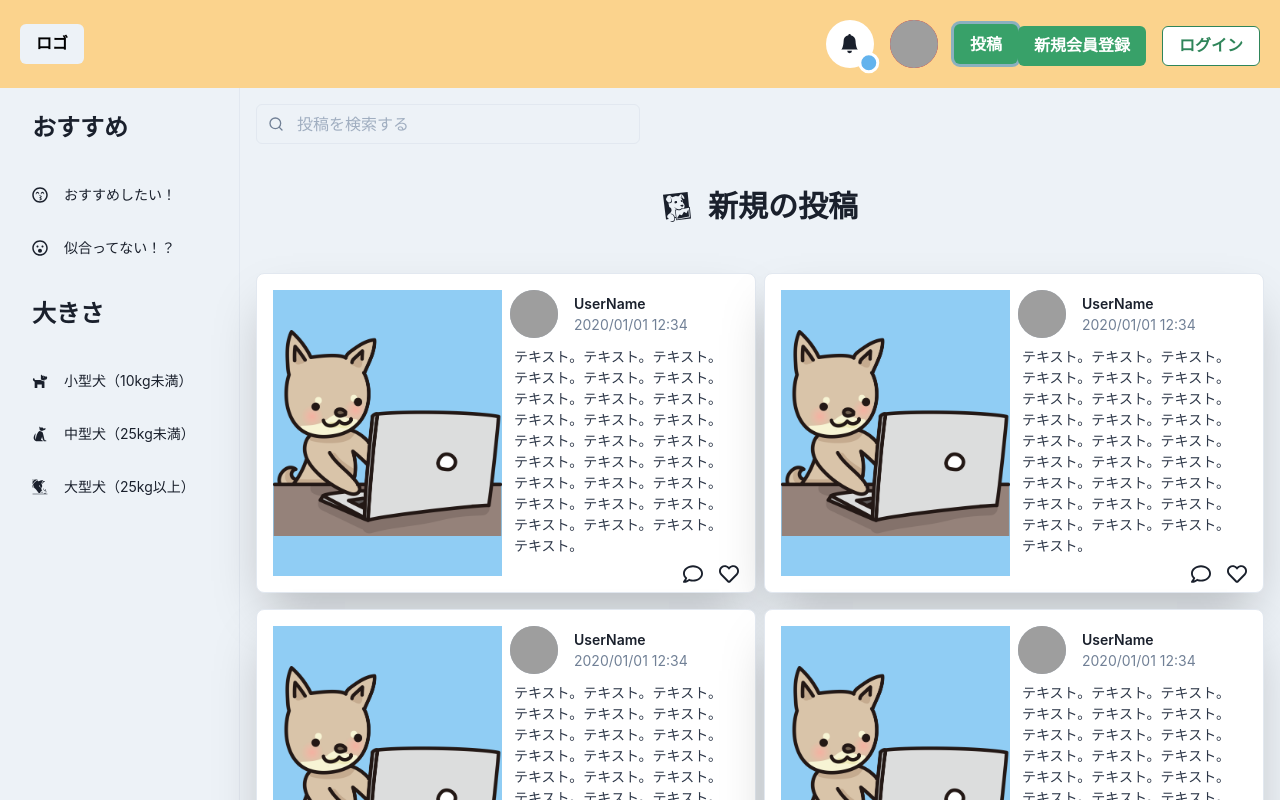
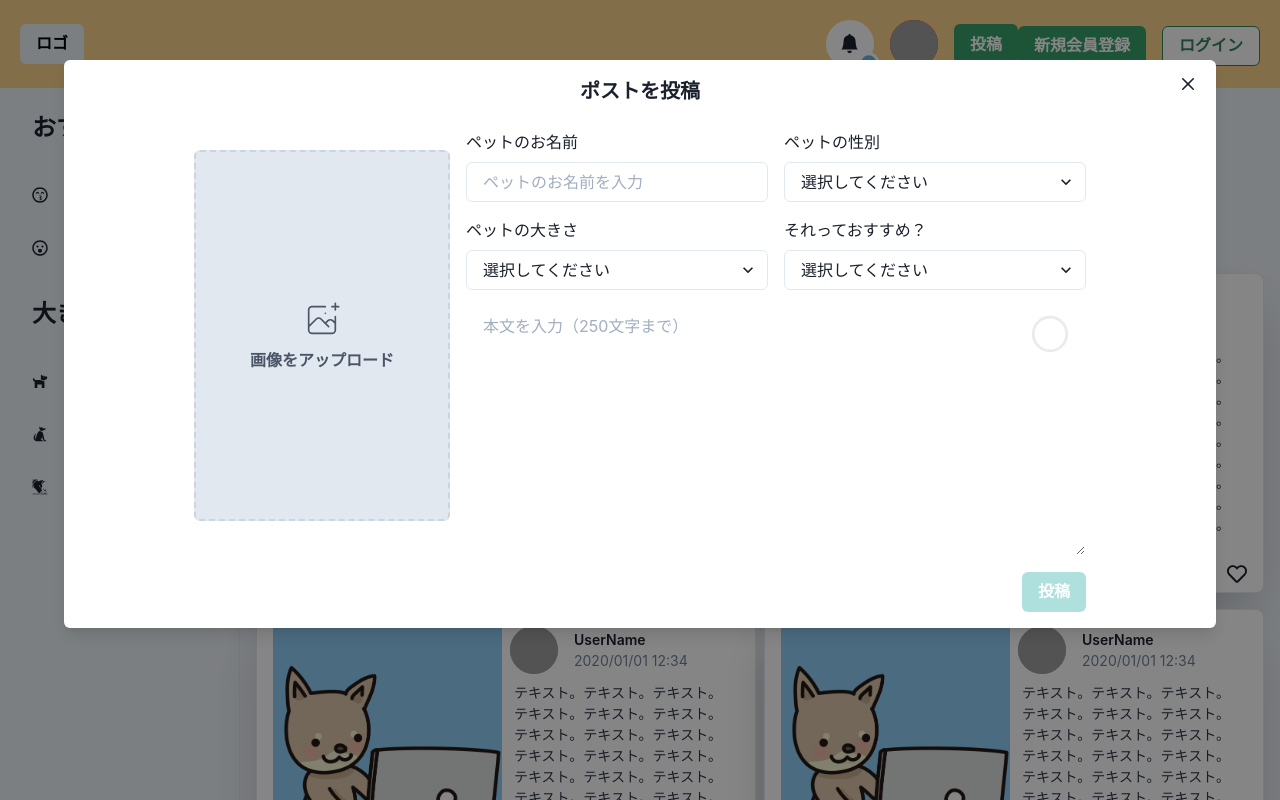
Before and after one commit to Mimu-salon/wonder-clothes, a Next.js app: page / in a window 1280 px wide. Both pictures are taken after a click on the button "投稿". Shown: the top 800 px of the page. Built offline with nearby package versions, Linux system fonts and the light colour scheme; grey boxes are pictures that could not be loaded.

Commit message:
✨ Create post modal

```diff
--- /dev/null
+++ b/src/components/atomic/atoms/ImageArea.tsx
@@ -0,0 +1,62 @@
+import { Center, Icon, Img, Input, Stack, Text, VisuallyHidden } from '@chakra-ui/react';
+import type { Dispatch, SetStateAction, VFC } from 'react';
+import { useState } from 'react';
+import { memo } from 'react';
+
+type Props = {
+  image?: string;
+  setImage: Dispatch<SetStateAction<File | string | null>>;
+};
+
+export const ImageArea: VFC<Props> = memo((props) => {
+  const { image, setImage } = props;
+
+  const [preview, setPreview] = useState(image ?? 'none');
+
+  const onChangeFlie = (e: React.ChangeEvent<HTMLInputElement>) => {
+    const files = e.target.files;
+    if (files) {
+      setPreview(window.URL.createObjectURL(files[0]));
+      setImage(files[0]);
+    }
+  };
+
+  return (
+    <label htmlFor="imageFile">
+      <VisuallyHidden>
+        <Input id="imageFile" type="file" accept="image/*" onChange={onChangeFlie} />
+      </VisuallyHidden>
+      {preview === 'none' ? (
+        <Center
+          w={{ base: '330px', lg: '20vw' }}
+          h={{ base: '470px', lg: '29vw' }}
+          bg="gray.200"
+          borderWidth={2}
+          borderColor="gray.300"
+          borderStyle="dashed"
+          rounded="md"
+          mt="20px"
+          transition="all 0.9s"
+          _hover={{ opacity: 0.8 }}>
+          <Stack color="gray.600">
+            <Icon mx="auto" boxSize={10} stroke="currentColor" fill="none" viewBox="0 0 48 48" aria-hidden="true">
+              <path
+                d="M28 8H12a4 4 0 00-4 4v20m32-12v8m0 0v8a4 4 0 01-4 4H12a4 4 0 01-4-4v-4m32-4l-3.172-3.172a4 4 0 00-5.656 0L28 28M8 32l9.172-9.172a4 4 0 015.656 0L28 28m0 0l4 4m4-24h8m-4-4v8m-12 4h.02"
+                strokeWidth="2"
+                strokeLinecap="round"
+                strokeLinejoin="round"
+              />
+            </Icon>
+            <Text fontWeight="bold" fontSize="16px">
+              画像をアップロード
+            </Text>
+          </Stack>
+        </Center>
+      ) : (
+        <Center w={{ base: '330px', lg: '20vw' }} h={{ base: '470px', lg: '29vw' }}>
+          <Img src={preview} alt="preview" />
+        </Center>
+      )}
+    </label>
+  );
+});
--- /dev/null
+++ b/src/components/atomic/molecules/NewPostModal.tsx
@@ -0,0 +1,170 @@
+/* eslint-disable jsx-a11y/no-autofocus */
+import {
+  Box,
+  Center,
+  CircularProgress,
+  Flex,
+  FormControl,
+  FormLabel,
+  Input,
+  Modal,
+  ModalBody,
+  ModalCloseButton,
+  ModalContent,
+  ModalHeader,
+  ModalOverlay,
+  Select,
+  Stack,
+  Text,
+  Textarea,
+} from '@chakra-ui/react';
+import type { VFC } from 'react';
+import { useState } from 'react';
+import { memo } from 'react';
+
+import { ImageArea } from '../atoms/ImageArea';
+import { PrimaryButton } from '../atoms/PrimaryButton';
+
+type Props = {
+  isOpen: boolean;
+  onClose: () => void;
+  // eslint-disable-next-line @typescript-eslint/no-explicit-any
+  postData?: any;
+  //型Postsを定義予定
+};
+
+export const NewPostModal: VFC<Props> = memo((props) => {
+  const { isOpen, onClose, postData } = props;
+
+  const [image, setImage] = useState<File | string | null>(null);
+  const [petName, setPetName] = useState('');
+  const [petGender, setPetGender] = useState('');
+  const [petSize, setPetSize] = useState('');
+  const [recommend, setRecommend] = useState('');
+  const [postMessage, setPostMessage] = useState('');
+
+  const [disableSubmit, setDisableSubmit] = useState(true);
+  const [isLoading, setIsLoading] = useState(false);
+
+  const onChangePetName = (e: React.ChangeEvent<HTMLInputElement>) => setPetName(e.target.value);
+  const onChangePetGender = (e: React.ChangeEvent<HTMLSelectElement>) => setPetGender(e.target.value);
+  const onChangePetSize = (e: React.ChangeEvent<HTMLSelectElement>) => setPetSize(e.target.value);
+  const onChangeRecommend = (e: React.ChangeEvent<HTMLSelectElement>) => setRecommend(e.target.value);
+
+  const handlePostMessageChange = (e: React.ChangeEvent<HTMLTextAreaElement>) => {
+    const text = e.target.value;
+    setDisableSubmit(text.length === 0 || text.length > CHARACTER_LIMIT);
+    setPostMessage(text);
+  };
+
+  const resetState = () => {
+    setImage(null);
+    setPetName('');
+    setPetGender('');
+    setPetSize('');
+    setRecommend('');
+    setPostMessage('');
+  };
+
+  const wrapperOnClose = () => {
+    if (!confirm('投稿を終了しますか？（内容は破棄されます。）')) return;
+    if (!postData) {
+      resetState();
+    }
+    onClose();
+  };
+
+  const onClickSubmit = () => {
+    setIsLoading(true);
+    alert('ポストを投稿');
+    setIsLoading(false);
+  };
+
+  const CHARACTER_LIMIT = 250;
+
+  return (
+    <Modal size="6xl" isOpen={isOpen} onClose={wrapperOnClose} autoFocus={false} scrollBehavior="outside">
+      <ModalOverlay />
+      <ModalContent pb={2}>
+        <ModalCloseButton />
+        <ModalHeader>
+          <Center>ポストを投稿</Center>
+        </ModalHeader>
+        <ModalBody display="flex" justifyContent="center">
+          <Stack direction={{ base: 'column', lg: 'row' }} spacing={4}>
+            <Box mx="auto">
+              <ImageArea setImage={setImage} image={postData && (image as string)} />
+            </Box>
+            <Stack spacing={4}>
+              <Stack direction={{ base: 'column', lg: 'row' }} spacing={4}>
+                <FormControl>
+                  <FormLabel>ペットのお名前</FormLabel>
+                  <Input placeholder="ペットのお名前を入力" value={petName} onChange={onChangePetName} />
+                </FormControl>
+                <FormControl>
+                  <FormLabel>ペットの性別</FormLabel>
+                  <Select placeholder="選択してください" value={petGender} onChange={onChangePetGender}>
+                    <option value="option1">男の子</option>
+                    <option value="option2">女の子</option>
+                  </Select>
+                </FormControl>
+              </Stack>
+              <Stack direction={{ base: 'column', lg: 'row' }} spacing={4}>
+                <FormControl>
+                  <FormLabel>ペットの大きさ</FormLabel>
+                  <Select placeholder="選択してください" value={petSize} onChange={onChangePetSize}>
+                    <option value="option1">小型犬(10kg未満)</option>
+                    <option value="option2">中型犬(25kg未満)</option>
+                    <option value="option3">大型犬(25kg以上)</option>
+                  </Select>
+                </FormControl>
+                <FormControl>
+                  <FormLabel>それっておすすめ？</FormLabel>
+                  <Select placeholder="選択してください" value={recommend} onChange={onChangeRecommend}>
+                    <option value="option1">おすすめしたい！</option>
+                    <option value="option2">しくじった！？</option>
+                  </Select>
+                </FormControl>
+              </Stack>
+              <Box position="relative">
+                <Textarea
+                  placeholder={`本文を入力（${CHARACTER_LIMIT}文字まで）`}
+                  borderColor="transparent"
+                  bg="white"
+                  borderRadius="14px"
+                  pr={{ base: '56px', lg: '90px' }}
+                  w={{ base: '88vw', lg: '620px' }}
+                  h="250px"
+                  value={postMessage}
+                  onChange={(e) => {
+                    handlePostMessageChange(e);
+                  }}
+                />
+                <Box position="absolute" right="4" top="2" zIndex="1">
+                  <CircularProgress
+                    value={postMessage.length}
+                    ml="10px"
+                    size="40px"
+                    thickness="7px"
+                    max={CHARACTER_LIMIT}
+                    color={postMessage.length < CHARACTER_LIMIT ? 'blue.500' : 'red'}
+                  />
+                </Box>
+                {postMessage.length > CHARACTER_LIMIT && (
+                  <Text fontSize="sm" color="red">
+                    文字数がオーバーしています！
+                  </Text>
+                )}
+              </Box>
+              <Flex w="100%" justify="flex-end">
+                <PrimaryButton onClick={onClickSubmit} disabled={disableSubmit} loading={isLoading}>
+                  投稿
+                </PrimaryButton>
+              </Flex>
+            </Stack>
+          </Stack>
+        </ModalBody>
+      </ModalContent>
+    </Modal>
+  );
+});
--- a/src/components/atomic/organisms/layout/HeaderLayout.tsx
+++ b/src/components/atomic/organisms/layout/HeaderLayout.tsx
@@ -1,14 +1,18 @@
 import { Button } from '@chakra-ui/button';
 import { Flex, Heading, Spacer } from '@chakra-ui/layout';
-import { Box } from '@chakra-ui/react';
+import { Box, useDisclosure } from '@chakra-ui/react';
 import Link from 'next/link';
 import type { VFC } from 'react';
 import { memo } from 'react';
 
 import { HeaderUserMenu } from '../../molecules/HeaderUserMenu';
+import { NewPostModal } from '../../molecules/NewPostModal';
 import { Notification } from '../../molecules/Notification';
 
 export const HeaderLayout: VFC = memo(() => {
+  const { isOpen, onOpen, onClose } = useDisclosure();
+  const onClickNewPost = () => onOpen();
+
   return (
     <Heading bg="orange.200" p={{ base: 3, md: 5 }}>
       <Flex align="center" justify="space-between">
@@ -19,9 +23,10 @@ export const HeaderLayout: VFC = memo(() => {
         <Box>
           <Notification isNortification />
           <HeaderUserMenu />
-          <Button colorScheme="green" variant="solid" _hover={{ opacity: 0.8 }}>
+          <Button colorScheme="green" variant="solid" _hover={{ opacity: 0.8 }} onClick={onClickNewPost}>
             投稿
           </Button>
+          <NewPostModal isOpen={isOpen} onClose={onClose} />
         </Box>
         <Box>
           <Link href="/signup" passHref>
```
